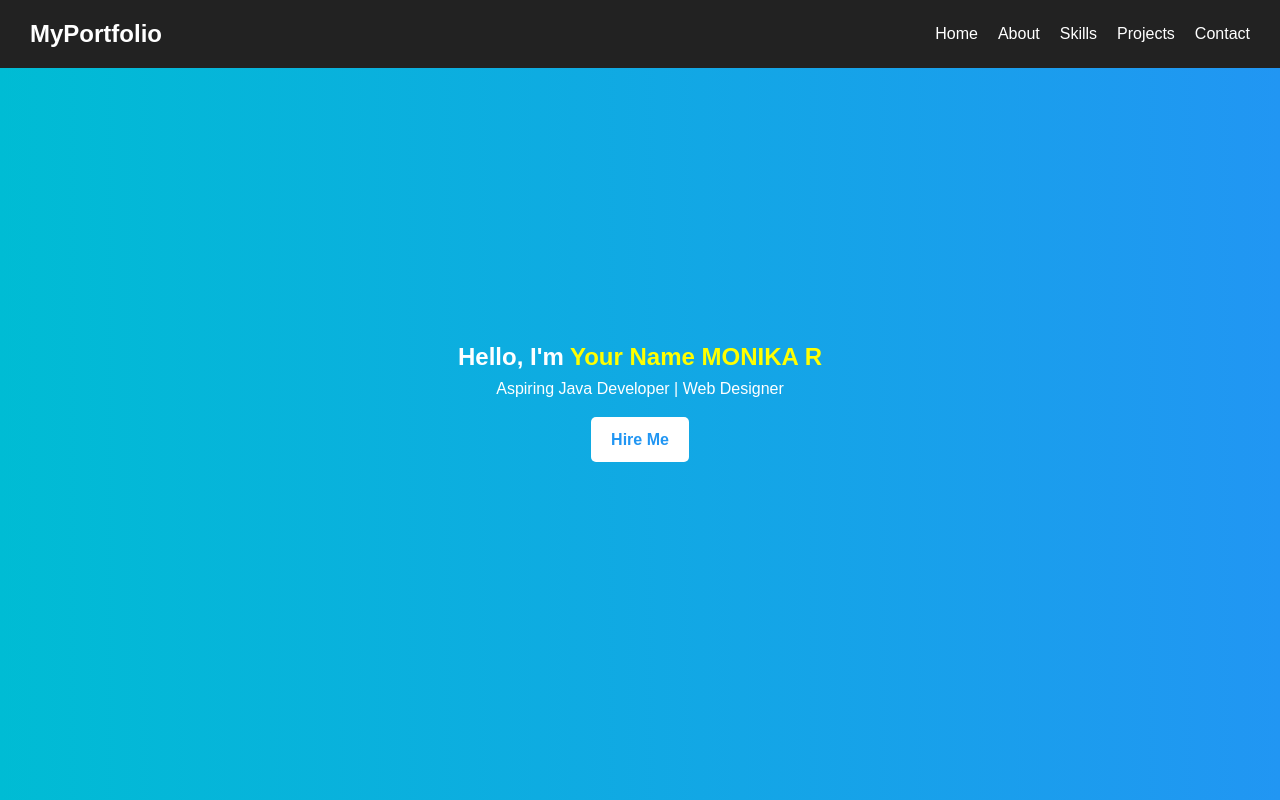
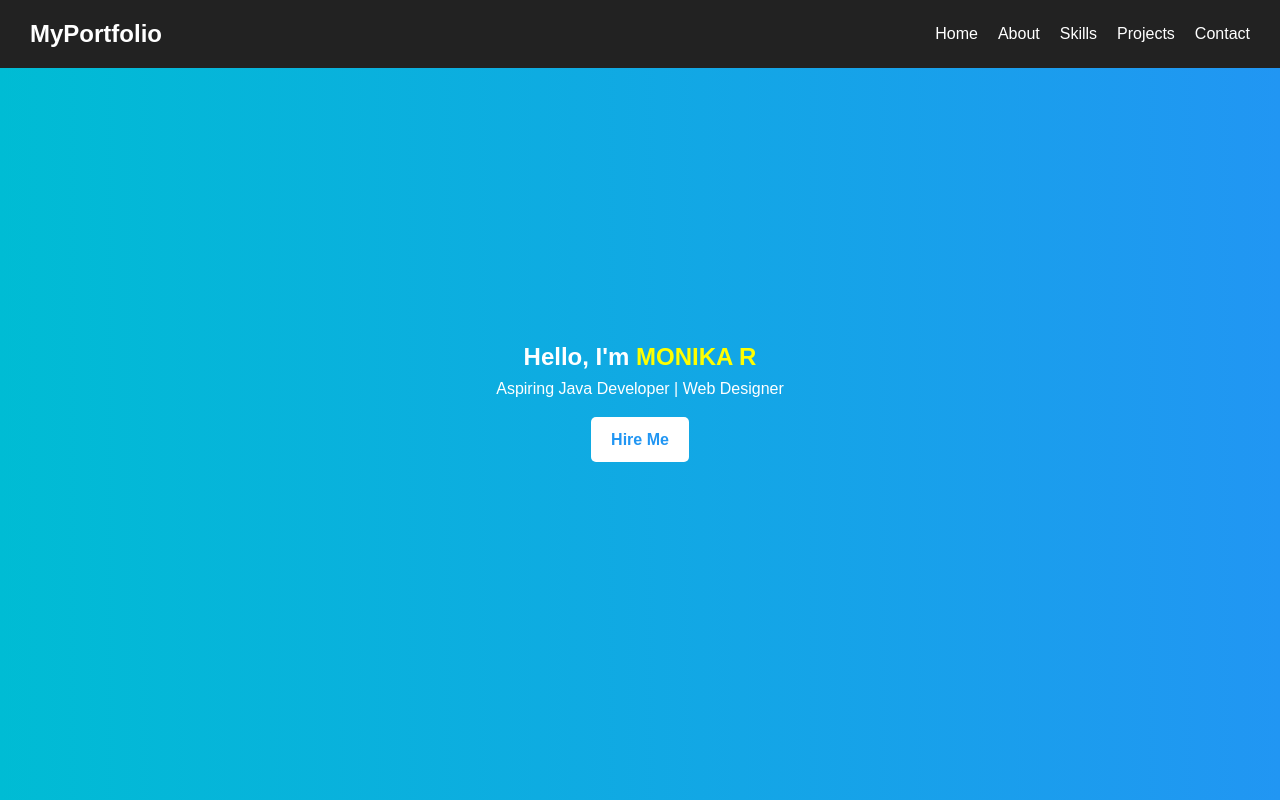
Before and after one commit to 24bca077/MONIKA-R, a plain HTML site: page index.html in a window 1280 px wide. Shown: the top 800 px of the page. Drawn offline with Linux system fonts and the light colour scheme.

Commit message:
Update index.html

```diff
--- a/index.html
+++ b/index.html
@@ -34,7 +34,7 @@
   <!-- Home -->
   <section id="home" class="home">
     <div class="content">
-      <h1>Hello, I'm <span>Your Name MONIKA R</span></h1>
+      <h1>Hello, I'm <span> MONIKA R</span></h1>
       <p>Aspiring Java Developer | Web Designer</p>
       <a href="#contact" class="btn">Hire Me</a>
     </div>
```
